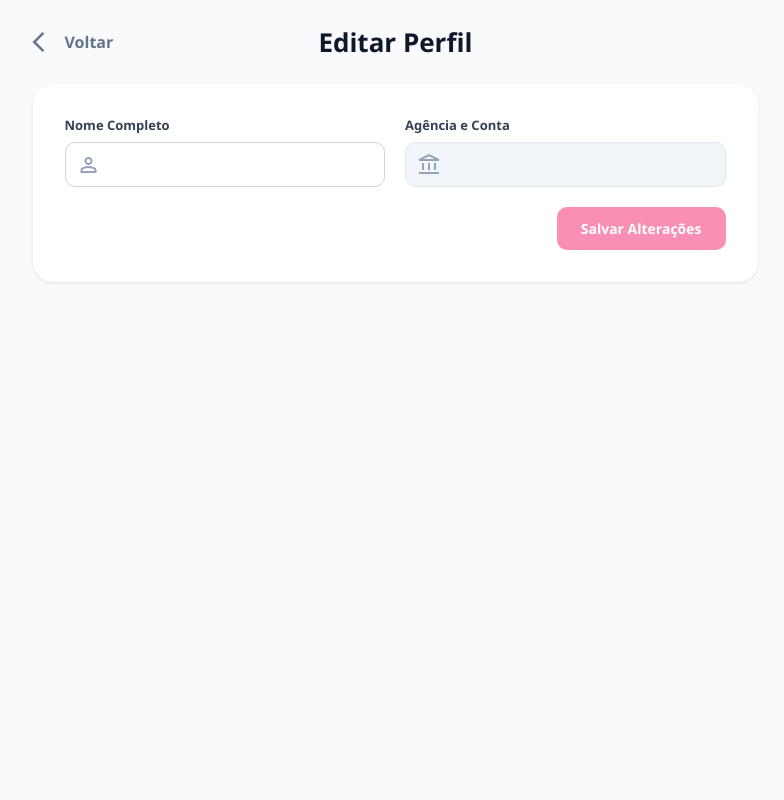
After one commit to pedroluiz289/PigBank, a Spring app: template src/main/resources/templates/poupanca/editarperfil.html in a window 1280 px wide. The commit adds this page. Shown: the whole page, without its empty margins (245-1029 px from the left). Run offline with Thymeleaf, Linux system fonts and the light colour scheme; the template is opened without the code that fills it, so the values that code supplies are empty.

Commit message:
Adicionado as rotas da conta poupanca

```diff
--- a/src/main/resources/templates/poupanca/dashboard.html
+++ b/src/main/resources/templates/poupanca/dashboard.html
@@ -77,7 +77,7 @@
             <section id="extrato">
                 <div id="extrato-header">
                     <h3 id="extrato-titulo">Últimas Movimentações</h3>
-                    <a id="extrato-link" th:href="@{/poupanca/simulacao}">Ver extrato completo</a>
+                    <a id="extrato-link" th:href="@{/poupanca/extrato}">Ver extrato completo</a>
                 </div>
                 <th:block th:if="${!#lists.isEmpty(usuario.transacoes)}">
                     <div id="lista-transacoes">
--- a/src/main/resources/templates/poupanca/deposito.html
+++ b/src/main/resources/templates/poupanca/deposito.html
@@ -12,7 +12,7 @@
     <main class="main-container">
         <header>
             <div class="header-topo">
-                <a class="botao-voltar" th:href="@{/poupanca/dashboard}">
+                <a class="botao-voltar" th:href="@{/poupanca}">
                     <span id="icone-voltar" class="material-symbols-outlined">arrow_back_ios</span>
                     <span>Voltar</span>
                 </a>
--- /dev/null
+++ b/src/main/resources/templates/poupanca/editarperfil.html
@@ -0,0 +1,50 @@
+<!DOCTYPE html>
+<html lang="pt-br" xmlns:th="http://www.thymeleaf.org">
+<head>
+    <meta charset="UTF-8">
+    <meta name="viewport" content="width=device-width, initial-scale=1.0">
+    <link rel="shortcut icon" th:href="@{/images/favicon.ico}" type="image/x-icon">
+    <link rel="stylesheet" th:href="@{/css/corrente/editar.css}">
+    <script th:src="@{/js/corrente/editarperfil.js}" defer></script>
+    <title>PigBank - Editar Perfil</title>
+</head>
+<body class="body-container">
+    <main class="main-container">
+        <header>
+            <div class="header-topo">
+                <a class="botao-voltar" th:href="@{/corrente}">
+                    <span id="icone-voltar" class="material-symbols-outlined">arrow_back_ios</span>
+                    <span>Voltar</span>
+                </a>
+                <h1 class="header-titulo">Editar Perfil</h1>
+                <div style="width: 80px;"></div>
+            </div>
+        </header>
+        <form id="card-principal" method="post">
+            <div id="grid-elementos">
+                <div class="elemento">
+                    <label class="nome-elemento" for="nome">Nome Completo</label>
+                    <div class="container-input">
+                        <span class="material-symbols-outlined icone-elemento">person</span>
+                        <input class="input-elemento" type="text" name="nome" id="nome-input" th:value="${usuario.nome}">
+                    </div>
+                </div>
+                <div class="elemento">
+                    <label class="nome-elemento" for="agencia">Agência e Conta</label>
+                    <div class="container-input">
+                        <span class="material-symbols-outlined icone-elemento">account_balance</span>
+                        <input class="input-elemento" type="text" name="agencia" id="nome-input" th:value="${'Agencia: ' + #numbers.formatInteger(usuario.agencia, 4) + ' Conta: ' + usuario.conta}" disabled>
+                    </div>
+                </div>
+            </div>
+            <div id="botao-container">
+                <button id="botao-salvar" type="submit">Salvar Alterações</button>
+            </div>
+        </form>
+        <dialog id="notificacao">
+            <span id="icone-notificacao" class="material-symbols-outlined">check</span>
+            <p id="texto-notificacao"></p>
+        </dialog>
+    </main>
+</body>
+</html>
```
Also changed, not shown: src/main/java/com/example/demo/controller/web/WebPoupancaController.java (+48 -0 lines), src/main/resources/templates/poupanca/resgate.html (+64 -2 lines), src/main/resources/static/css/poupanca/editarperfil.css (added), src/main/resources/static/js/poupanca/editarperfil.js (added).
